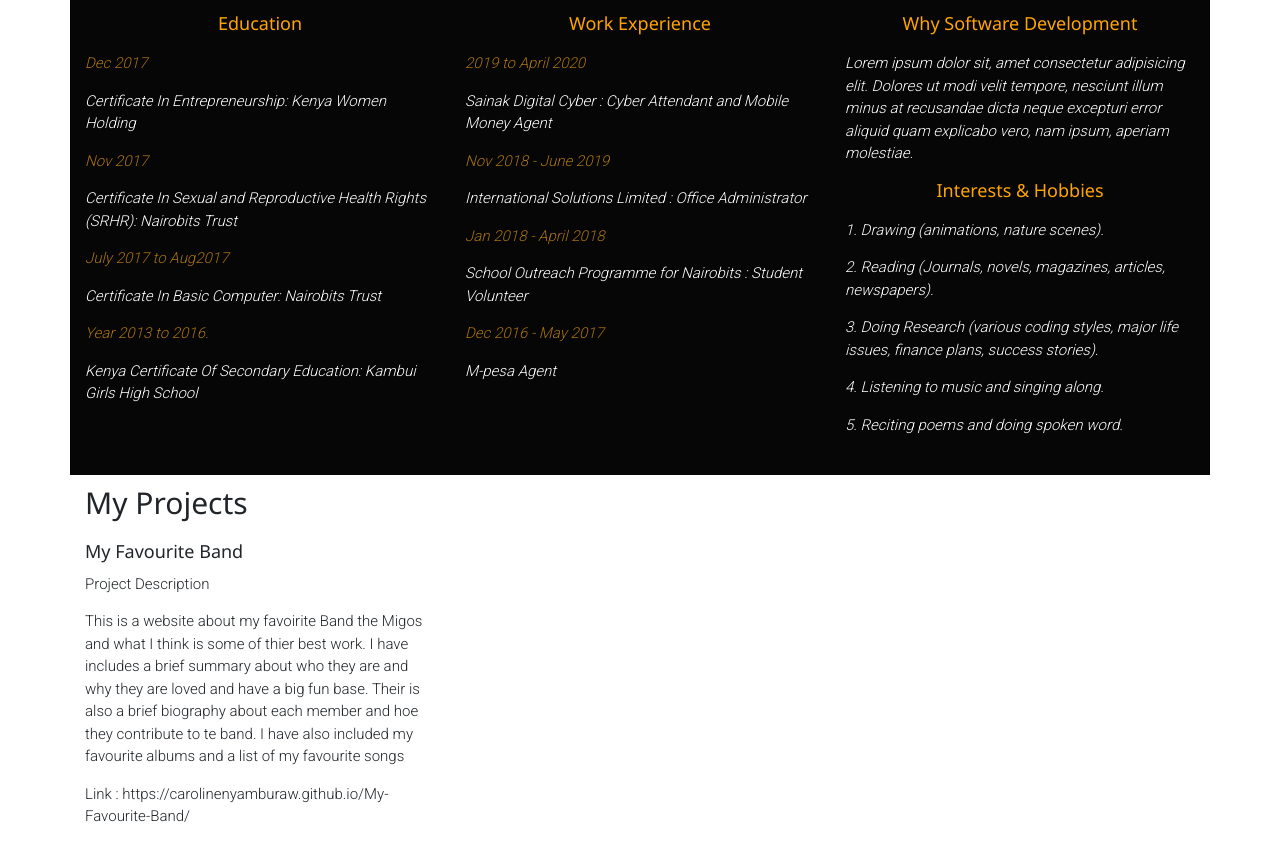
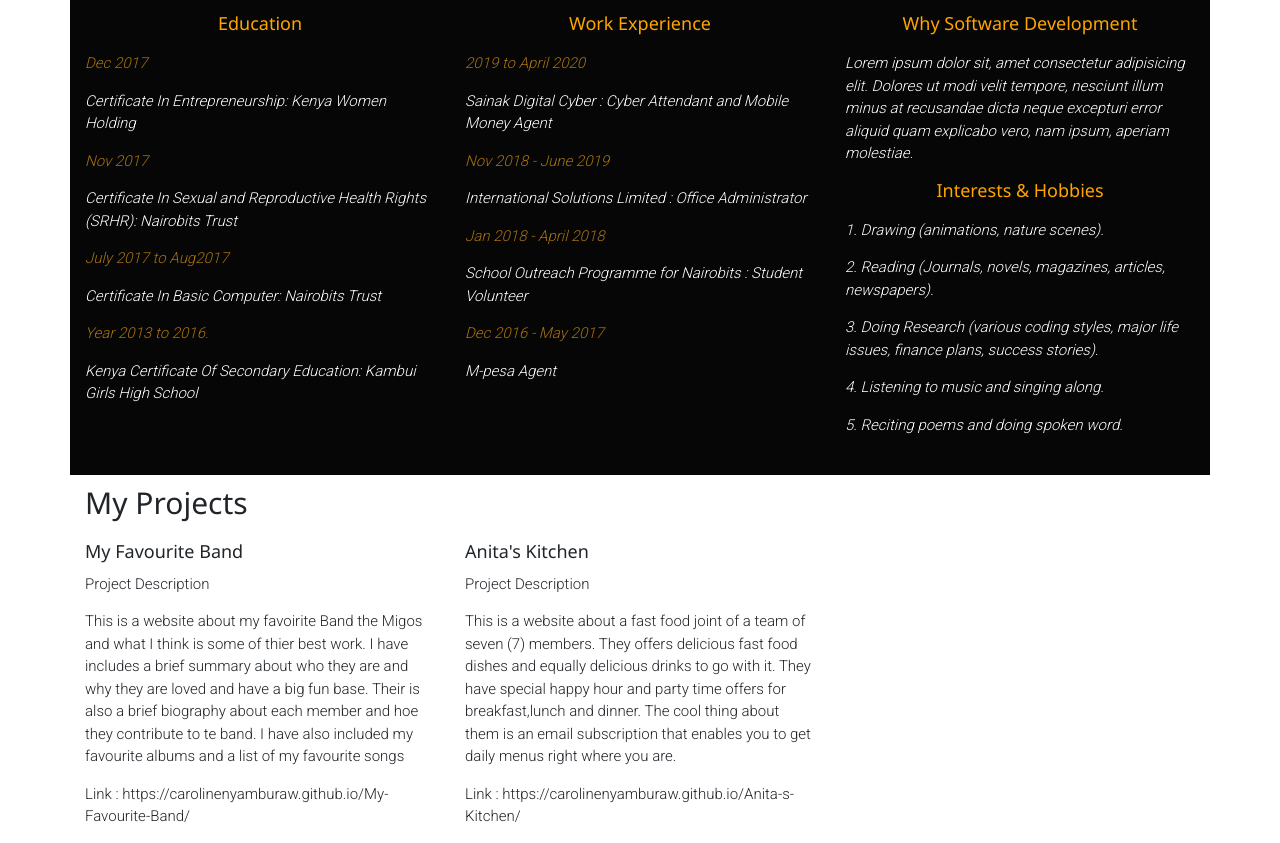
Before and after one commit to CarolineNyamburaW/My_Portfiolio, a plain HTML site: page index.html in a window 1280 px wide. Shown: the part 545-1388 px from the top of the page. Drawn offline with nearby package versions, Linux system fonts and the light colour scheme.

Commit message:
added another col-md-4 class

```diff
--- a/index.html
+++ b/index.html
@@ -160,5 +160,21 @@
               </p>
             </div>
 
+            <div class="col-md-4">
+              <h5>Anita's Kitchen </h5>
+              <p>
+                <span>Project Description</span>
+              </p>
+              <p>
+                This is a website about a fast food joint of a team of seven (7) members.
+                 They offers delicious fast food dishes and equally delicious drinks to go with it.
+                 They have special happy hour and party time offers for breakfast,lunch and dinner.
+                 The cool thing about them is an email subscription that enables you to get daily menus right where you are.
+                <p><span> Link :</span>
+                 <a href="https://carolinenyamburaw.github.io/Anita-s-Kitchen/"> https://carolinenyamburaw.github.io/Anita-s-Kitchen/</a>
+                </p>
+              </p>
+            </div>
+
   </body>
   </html>
```
